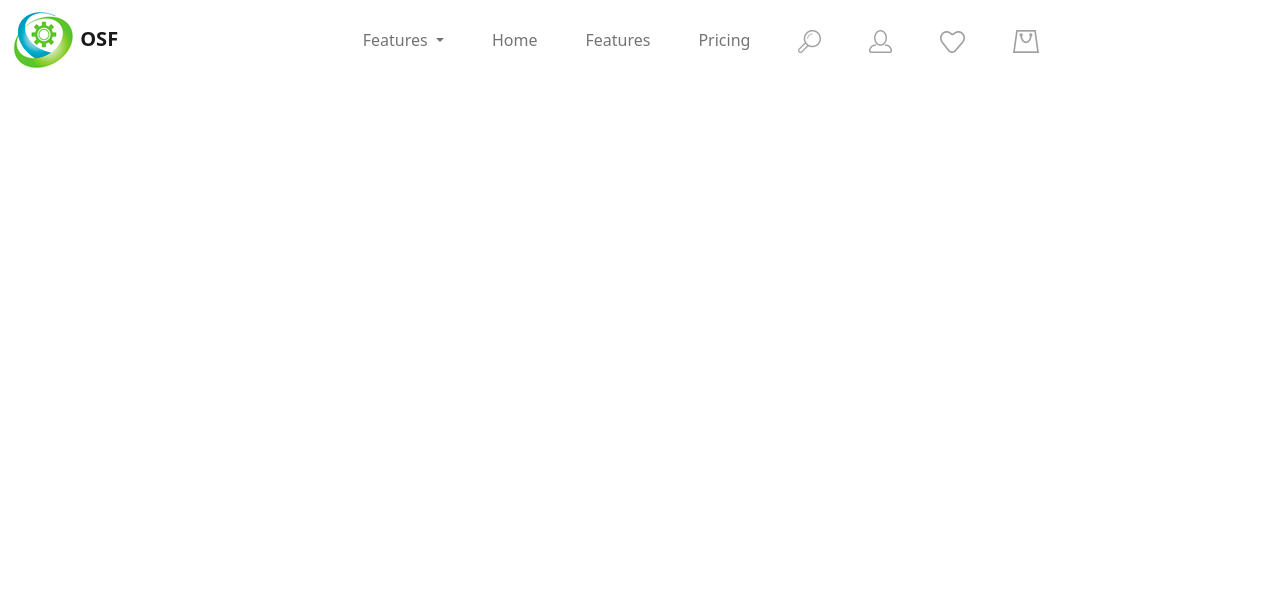
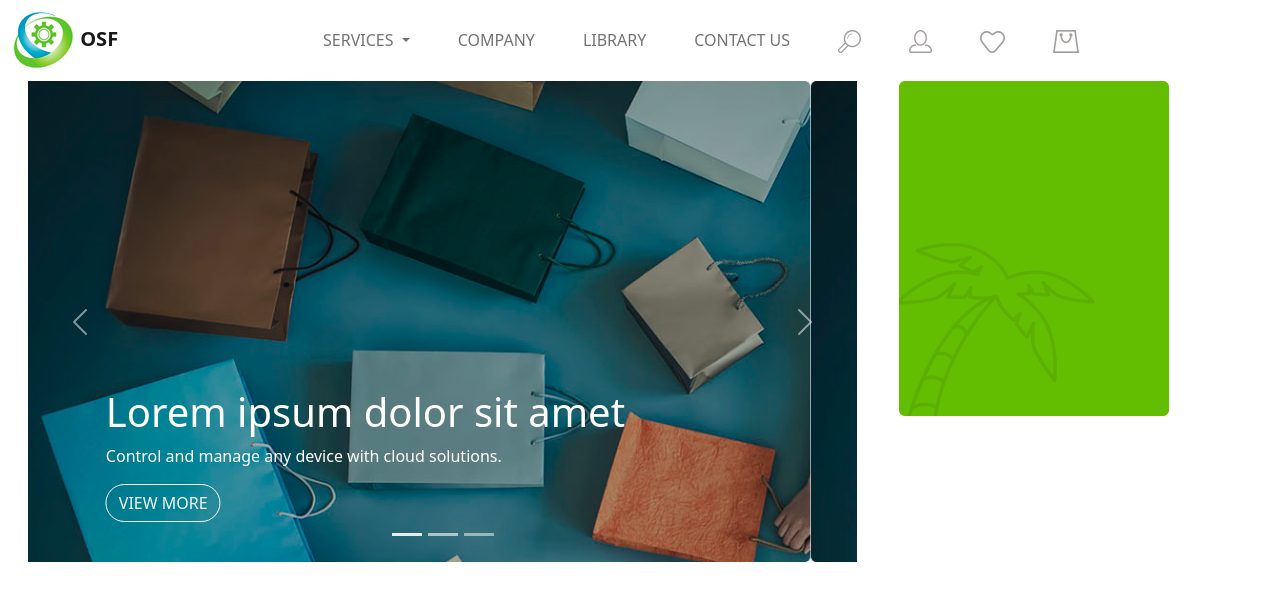
Before and after one commit to leonardo-torquato/OSF-E-commerce-project, a plain HTML site: page HTML/home_page.html in a window 1280 px wide. Drawn offline with nearby package versions, Linux system fonts and the light colour scheme.

Commit message:
slider added and some minors corrections

```diff
--- a/HTML/home_page.html
+++ b/HTML/home_page.html
@@ -9,7 +9,7 @@
   </head>
   <body>
     <!--NAVIGATION BAR-->
-    <nav class="navbar navbar-expand-lg navbar-light ">
+    <nav class="navbar navbar-expand-lg navbar-light">
       <div class="container-fluid">
         <div>
           <a class="navbar-brand" href="#">
@@ -24,7 +24,7 @@
           <ul class="navbar-nav mx-auto">
             <li class="nav-item dropdown">
               <a class="nav-link dropdown-toggle" href="#" id="navbarDropdownMenuLink" role="button" data-bs-toggle="dropdown" aria-expanded="false">
-                Features
+                SERVICES
               </a>
               <div class="dropdown-menu dropdown-multicol2 p-3 mb-2" aria-labelledby="dropdownMenuButton">
                 <div class="dropdown-col">
@@ -68,13 +68,13 @@
               </div>
             </li>
             <li class="nav-item">
-              <a class="nav-link" href="#">Home</a>
+              <a class="nav-link" href="#">COMPANY</a>
             </li>
             <li class="nav-item">
-              <a class="nav-link" href="#">Features</a>
+              <a class="nav-link" href="#">LIBRARY</a>
             </li>
             <li class="nav-item">
-              <a class="nav-link" href="#">Pricing</a>
+              <a class="nav-link" href="#">CONTACT US</a>
             </li>
             <li class="nav-item">
               <a class="nav-link" href="#"><img src="../midia/search.png"></a>
@@ -96,8 +96,51 @@
     <!--/NAVIGATION BAR-->
 
     <!--CAROUSEL-->
+    <div id="carrossel" class="carousel slide container col-lg-8 float-start ms-3" data-bs-ride="carousel">
+      <div class="carousel-indicators">
+        <button type="button" data-bs-target="#carrossel" data-bs-slide-to="0" class="active" aria-current="true" aria-label="Slide 1"></button>
+        <button type="button" data-bs-target="#carrossel" data-bs-slide-to="1" aria-label="Slide 2"></button>
+        <button type="button" data-bs-target="#carrossel" data-bs-slide-to="2" aria-label="Slide 3"></button>
+      </div>
+      <div class="carousel-inner">
+        <div class="carousel-item active">
+          <img src="../midia/carousel_bg.png" class="d-block w-100" alt="...">
+          <div class="carousel-caption d-none d-md-block text-start">
+            <h1>Lorem ipsum dolor sit amet</h1>
+            <p>Control and manage any device with cloud solutions.</p>
+            <a href="#" class="btn btn-outline-light rounded-pill" role="button">VIEW MORE</a>
+          </div>
+        </div>
+        <div class="carousel-item">
+          <img src="../midia/carousel_bg.png" class="d-block w-100" alt="...">
+          <div class="carousel-caption d-none d-md-block text-start">
+            <h1>Consectetur adipiscing elit</h1>
+            <p>Control and manage any device with cloud solutions.</p>
+            <a href="#" class="btn btn-outline-light rounded-pill" role="button">VIEW MORE</a>
+          </div>
+        </div>
+        <div class="carousel-item">
+          <img src="../midia/carousel_bg.png" class="d-block w-100" alt="...">
+          <div class="carousel-caption d-none d-md-block text-start">
+            <h1>Nam non sem sem</h1>
+            <p>Control and manage any device with cloud solutions.</p>
+            <a href="#" class="btn btn-outline-light rounded-pill" role="button">VIEW MORE</a>
+          </div>
+        </div>
+      </div>
+      <button class="carousel-control-prev" type="button" data-bs-target="#carrossel" data-bs-slide="prev">
+        <span class="carousel-control-prev-icon" aria-hidden="true"></span>
+        <span class="visually-hidden">Previous</span>
+      </button>
+      <button class="carousel-control-next" type="button" data-bs-target="#carrossel" data-bs-slide="next">
+        <span class="carousel-control-next-icon" aria-hidden="true"></span>
+        <span class="visually-hidden">Next</span>
+      </button>
+    </div>
     <!--CAROUSEL-->
-
+    <div class="container">
+    <img src="../midia/holiday.png" class="d-none d-lg-block mx-auto" alt="">
+    </div>
     <!--FOOTER-->
     <!--/FOOTER-->
     <script src="https://cdn.jsdelivr.net/npm/bootstrap@5.1.0/dist/js/bootstrap.bundle.min.js" integrity="sha384-U1DAWAznBHeqEIlVSCgzq+c9gqGAJn5c/t99JyeKa9xxaYpSvHU5awsuZVVFIhvj" crossorigin="anonymous"></script>
```
Also changed, not shown: midia/carousel_bg.png (added), midia/holiday.png (added).
